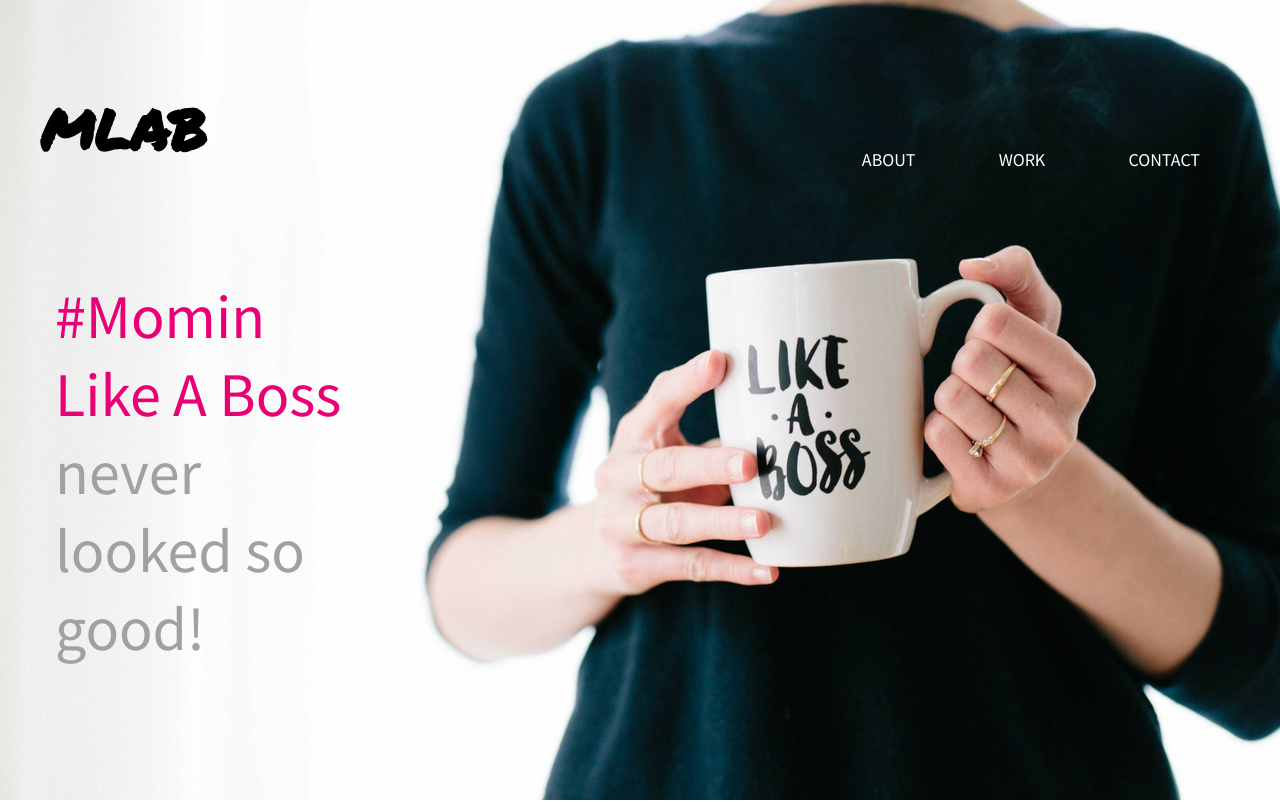
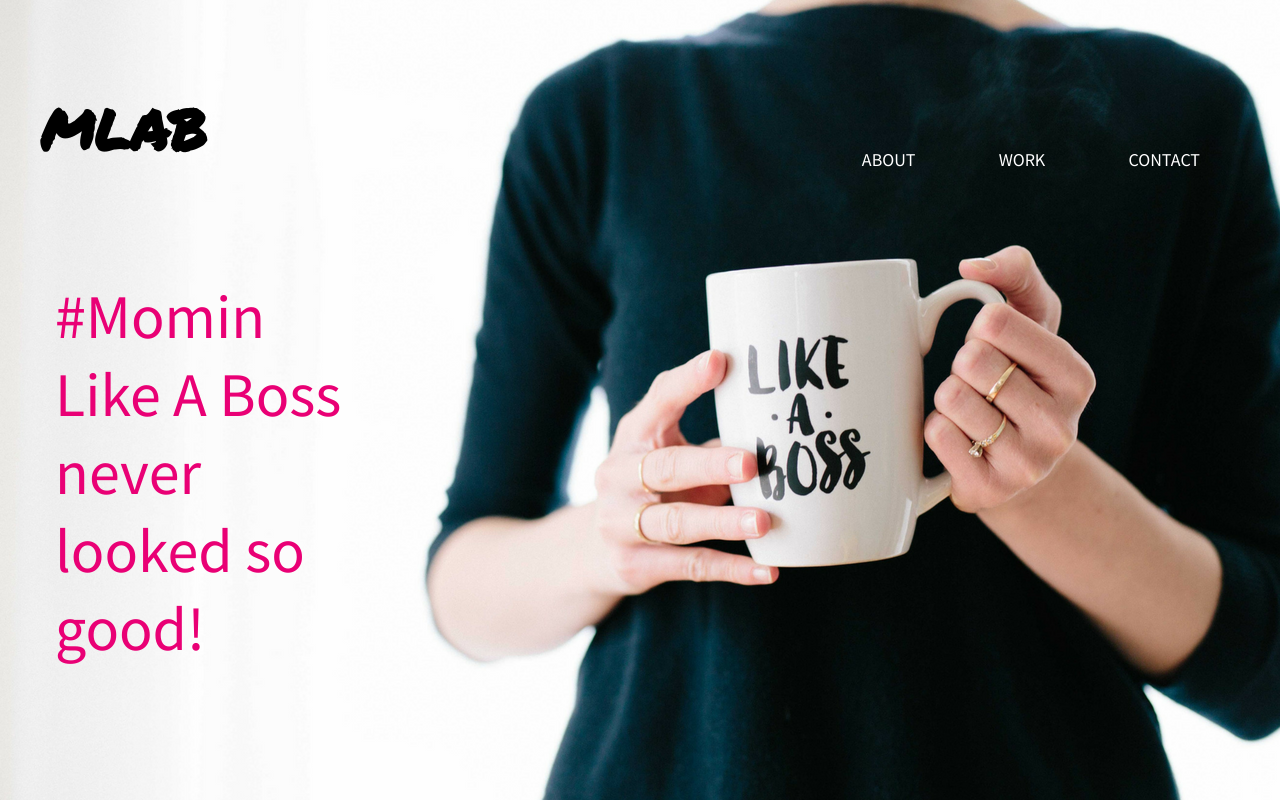
Before and after one commit to mesouser/mlab, a plain HTML site: page index.html in a window 1280 px wide. Shown: the top 802 px of the page. Drawn offline with Linux system fonts and the light colour scheme.

Commit message:
changed h2 hero color to #e90075

```diff
--- a/css/main.css
+++ b/css/main.css
@@ -53,7 +53,7 @@ header h1 {
 
 header h2 {
   clear: both;
-  color: #a1a1a1;
+  color: #e90075;
   font: 62px 'Source Sans Pro', sans-serif;
   padding: 15px;
   width: 300px;
```
